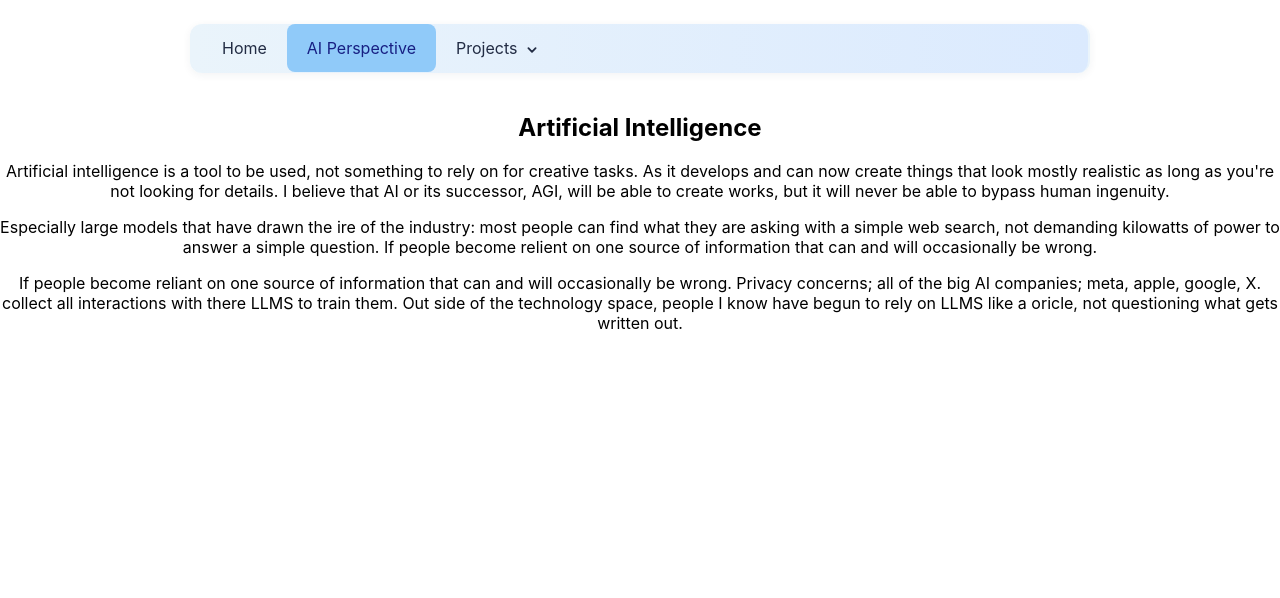
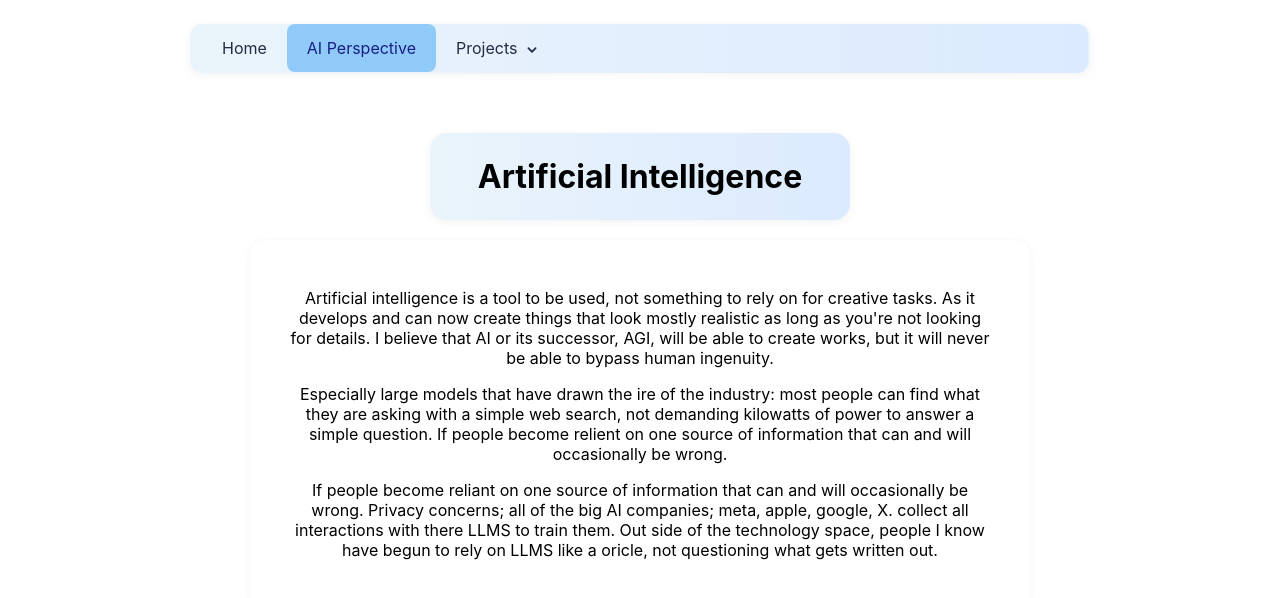
Before and after one commit to Squashable/Squashable.github.io, a React (Create React App) app: page /Artifical in a window 1280 px wide. Shown: the top 598 px of the page. Built offline with nearby package versions, Linux system fonts and the light colour scheme.

Commit message:
Initial commit for squashable-react

```diff
--- a/public/index.html
+++ b/public/index.html
@@ -24,7 +24,7 @@
       work correctly both with client-side routing and a non-root public URL.
       Learn how to configure a non-root public URL by running `npm run build`.
     -->
-    <title>React App</title>
+    <title>JH portfolio</title>
   </head>
   <body>
     <noscript>You need to enable JavaScript to run this app.</noscript>
--- a/src/Artificial.js
+++ b/src/Artificial.js
@@ -1,10 +1,41 @@
 import React from 'react';
+
+const containerStyle = {
+  display: 'flex',
+  flexDirection: 'column',
+  alignItems: 'center',
+  justifyContent: 'flex-start',
+  minHeight: '60vh',
+  marginTop: '40px',
+};
+
+const headerBoxStyle = {
+  background: 'linear-gradient(90deg, #eaf4fb 0%, #dbeafe 100%)',
+  borderRadius: '16px',
+  boxShadow: '0 2px 8px rgba(34,44,68,0.06)', // Match navbar shadow
+  padding: '24px 48px',
+  marginBottom: '20px',
+  textAlign: 'center',
+  maxWidth: '600px',
+};
+
+const docBoxStyle = {
+  background: '#fff',
+  borderRadius: '16px',
+  boxShadow: '0 2px 8px rgba(34,44,68,0.06)',
+  padding: '32px 40px',
+  maxWidth: '700px',
+  width: '100%',
+};
 
 function Artificial() {
   return (
-    <div className="main">
+    <div style={containerStyle}>
+      <div style={headerBoxStyle}>
+        <h1 style={{margin: 0}}>Artificial Intelligence</h1>
+      </div>
+      <div style={docBoxStyle}>
         <article className="document">
-        <h1>Artificial Intelligence</h1>
           <p>
             Artificial intelligence is a tool to be used, not something to rely on for creative tasks.
             As it develops and can now create things that look mostly realistic as long as you're not looking for details. I believe that AI or its successor, AGI, will be able to create works, but it will never be able to bypass human ingenuity.
@@ -17,6 +48,7 @@ function Artificial() {
           </p>
         </article>
       </div>
+    </div>
   );
 }
 
```
Also changed, not shown: 1 other file (tests, documents, lock files or other folders). Lines whose indentation alone changed are shown as unchanged.
